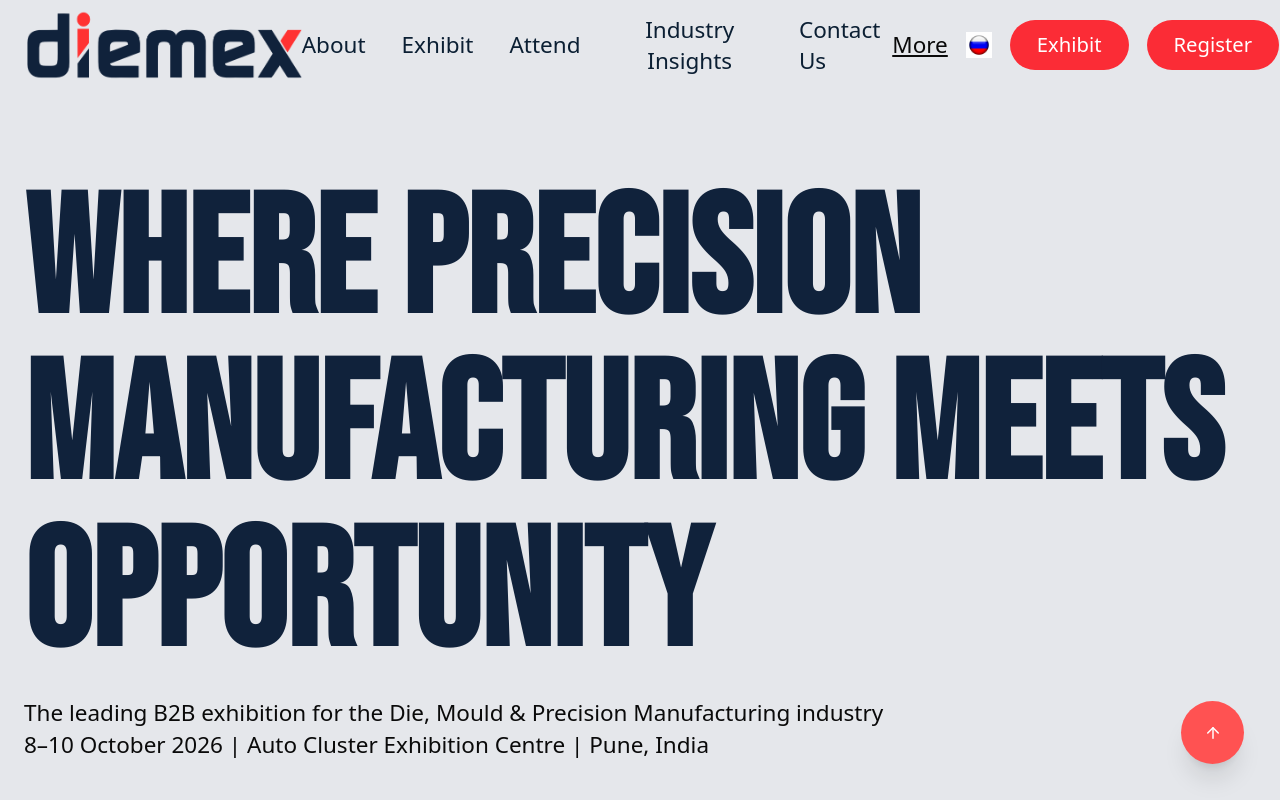
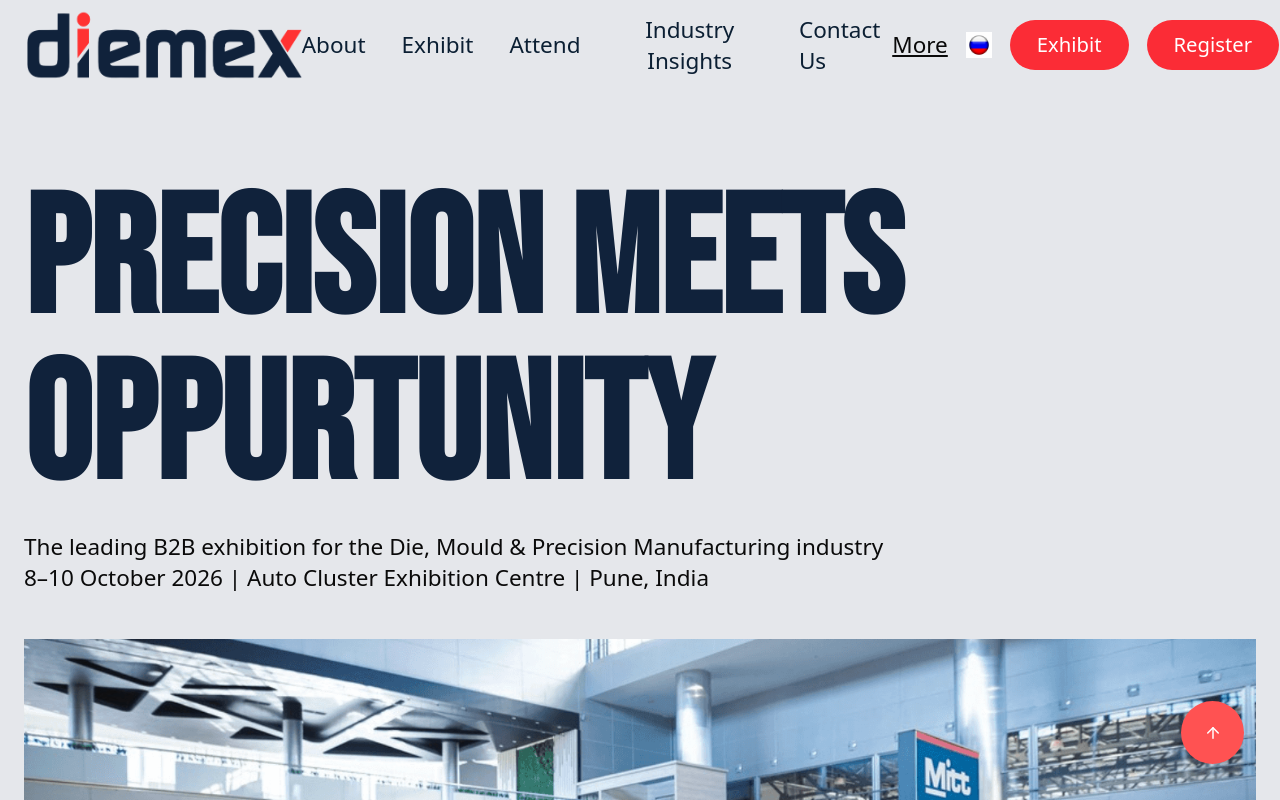
Before and after one commit to Sandeep1816/diemex, a Next.js app: page / in a window 1280 px wide. Shown: the top 800 px of the page. Built offline with nearby package versions, Linux system fonts and the light colour scheme.

Commit message:
Update HeroSection.tsx

```diff
--- a/components/HeroSection.tsx
+++ b/components/HeroSection.tsx
@@ -26,7 +26,7 @@ export function HeroSection() {
       {/* ================= TEXT ================= */}
       <div className=" pt-14 md:pt-20">
         <h1 className="title-202 max-w-6xl">
-          WHERE PRECISION MANUFACTURING MEETS OPPORTUNITY
+          PRECISION MEETS OPPURTUNITY
         </h1>
 
         <p className="mt-4 subheading max-w-3xl">
```
